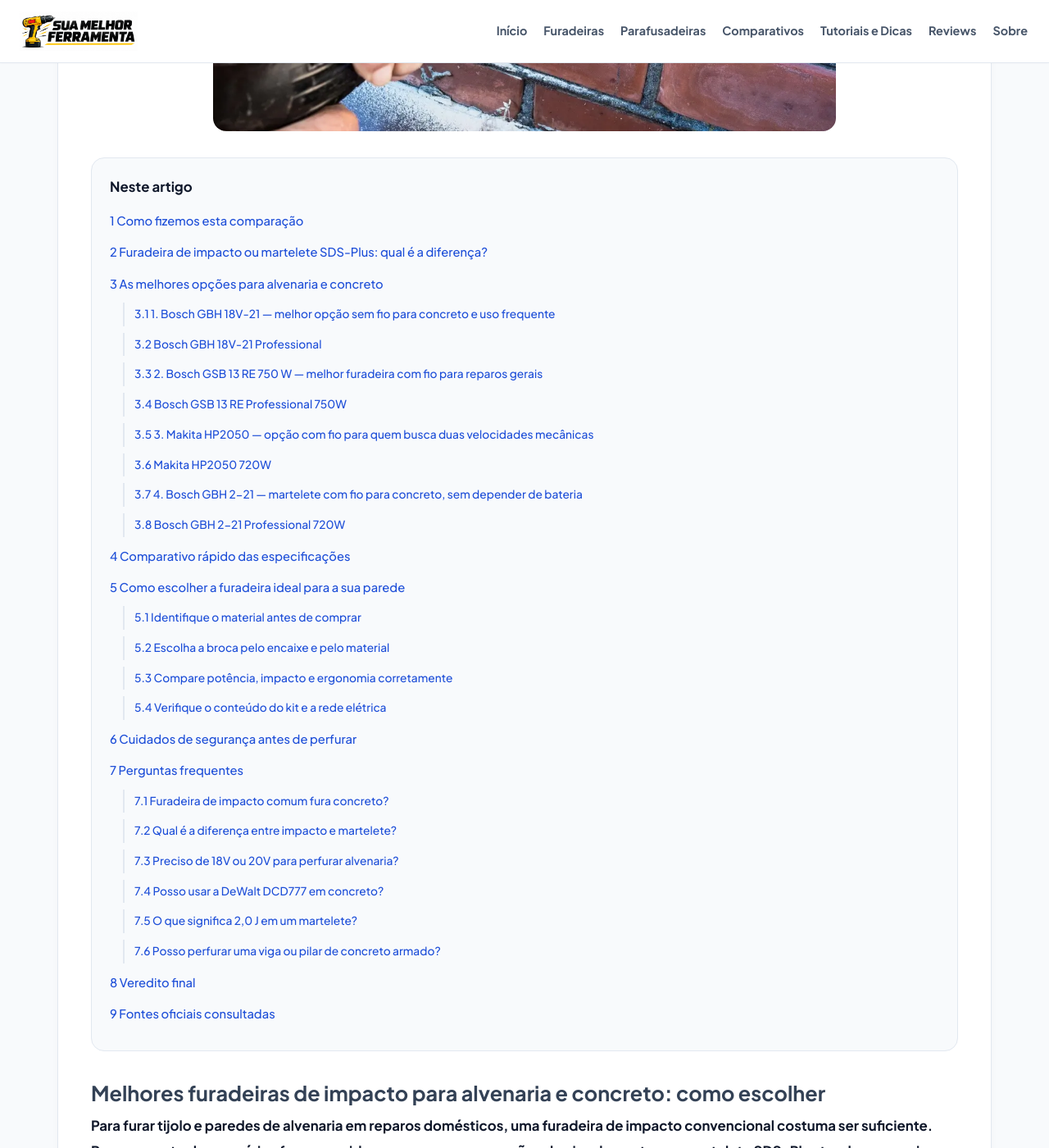
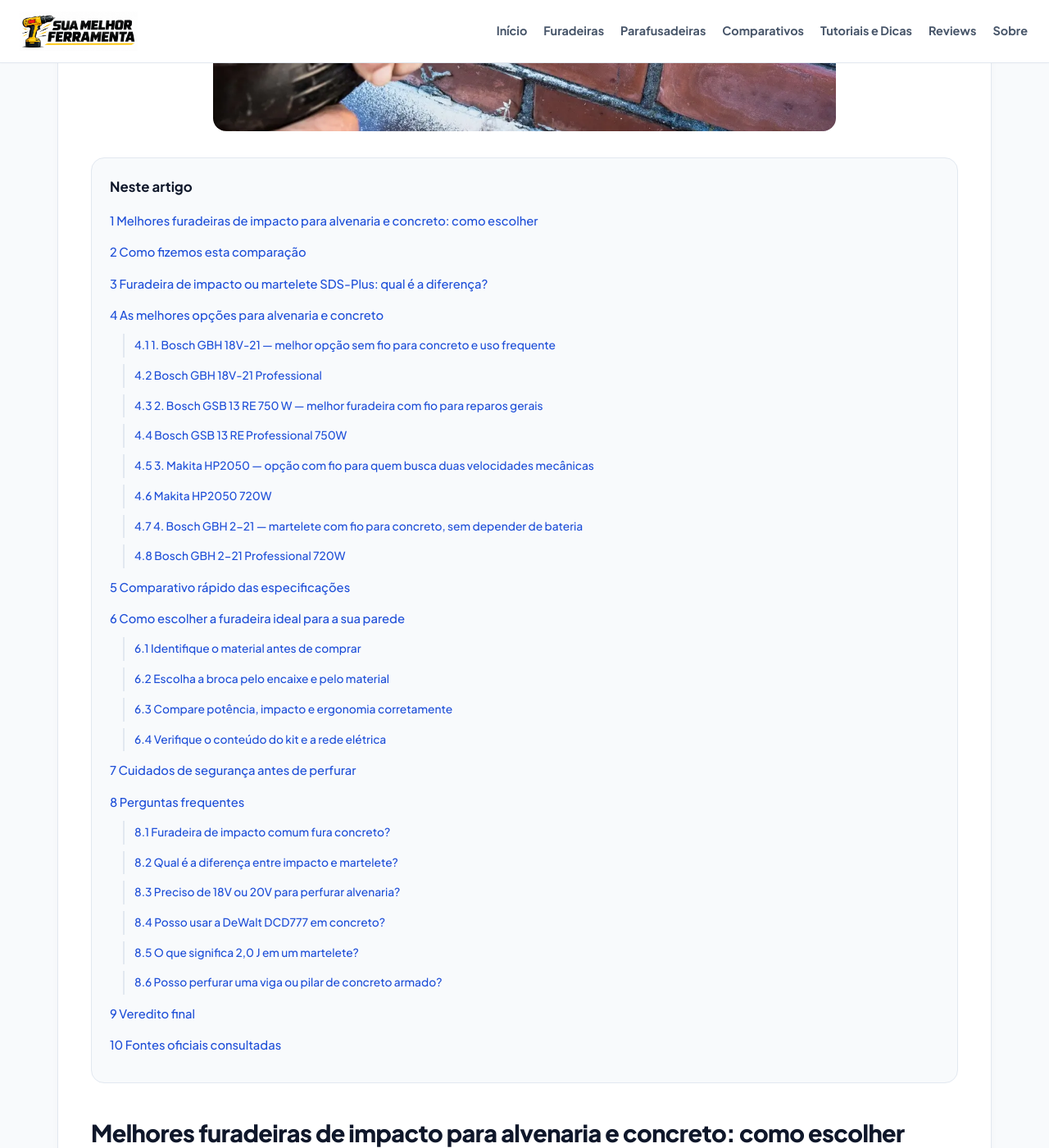
Before and after one commit to membroequipe/SiteReview, a Jekyll site: the page built from _posts/2026-10-25-melhores-furadeiras-impacto-alvenaria-concreto.md, in a window 1280 px wide and 1400 px high, scrolled down 600 px. Shown: the whole window at 82% size. Built offline with Jekyll 4.4.1, drawn with Linux system fonts in a browser that asks for light colours.

Commit message:
Update 2026-10-25-melhores-furadeiras-impacto-alvenaria-concreto.md

```diff
--- a/_posts/2026-10-25-melhores-furadeiras-impacto-alvenaria-concreto.md
+++ b/_posts/2026-10-25-melhores-furadeiras-impacto-alvenaria-concreto.md
@@ -12,7 +12,7 @@
 
 {% include review-toc.html %}
 
-# Melhores furadeiras de impacto para alvenaria e concreto: como escolher
+## Melhores furadeiras de impacto para alvenaria e concreto: como escolher
 
 **Para furar tijolo e paredes de alvenaria em reparos domésticos, uma furadeira de impacto convencional costuma ser suficiente. Para concreto denso, vários furos seguidos ou pequenas operações de cinzelamento, um martelete SDS-Plus tende a ser mais adequado.** A escolha depende da parede, do diâmetro do furo, da frequência de uso e da necessidade de trabalhar sem fio.
 
```
